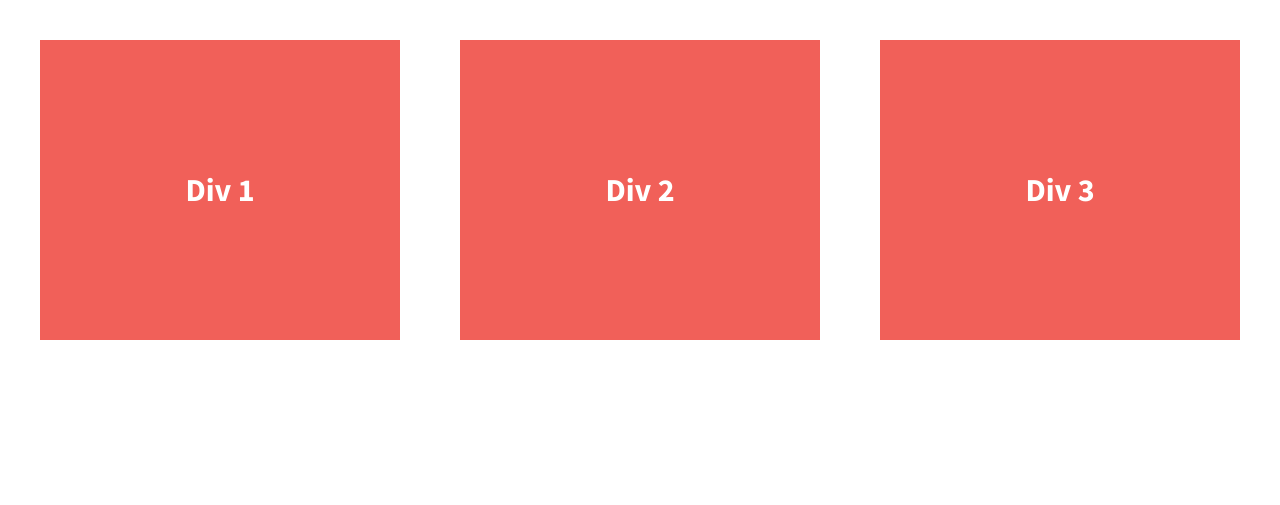
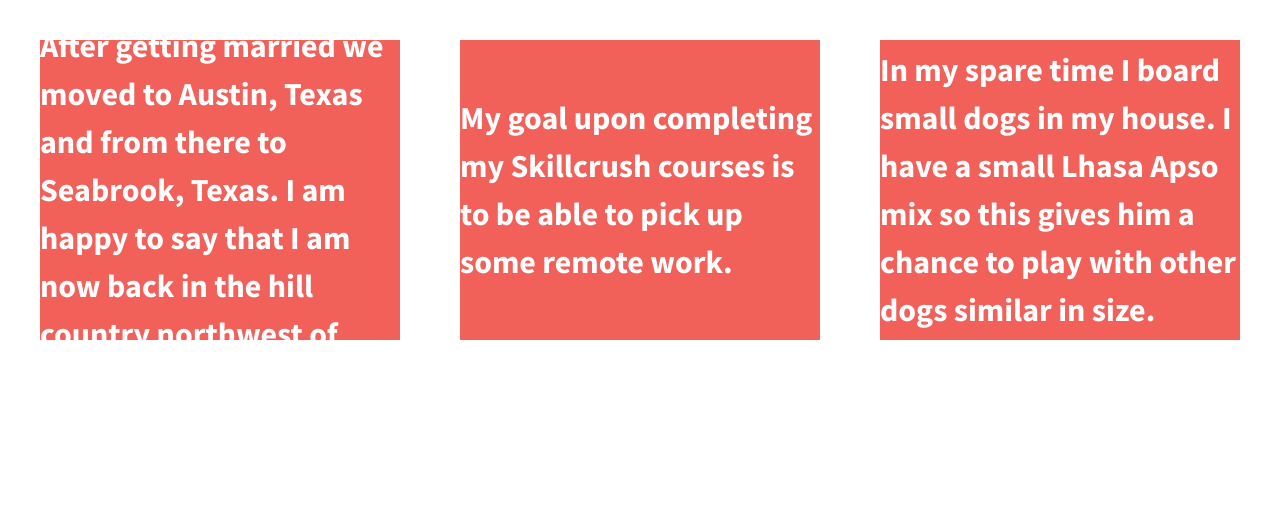
Before and after one commit to PeggyJMatthews/divs-with-flexbox, a plain HTML site: page index.html in a window 1280 px wide. Drawn offline with nearby package versions, Linux system fonts and the light colour scheme.

Commit message:
added content to boxes.

```diff
--- a/index.html
+++ b/index.html
@@ -14,7 +14,10 @@
         <link rel="stylesheet" href="css/main.css">
         <script src="js/vendor/modernizr-2.8.3.min.js"></script>
         <link href='http://fonts.googleapis.com/css?family=Lora:700' rel='stylesheet' type='text/css'>
-        <link href='http://fonts.googleapis.com/css?family=Source+Sans+Pro:400,700' rel='stylesheet' type='text/css'>
+        <link href='http://fonts.googleapis.com/css?family=Source+Sans+Pro:400,700' rel='stylesheet' type='text/css'><link rel="preconnect" href="https://fonts.googleapis.com">
+        <link rel="preconnect" href="https://fonts.gstatic.com" crossorigin>
+        <link href="https://fonts.googleapis.com/css2?family=Open+Sans&display=swap" rel="stylesheet">
+
     </head>
     <body>
         <!--[if lt IE 8]>
@@ -23,13 +26,13 @@
 
         <section class="wrapper">
             <div class="div-1">
-                Div 1
+               <p>I was born in Mountain Home, Idaho but raised in San Antonio, Texas. After getting married we moved to Austin, Texas and from there to Seabrook, Texas. I am happy to say that I am now back in the hill country northwest of Austin, Texas. It took a while to get back but was worth it.</p>
             </div>
             <div class="div-2">
-                Div 2
+                <p>My goal upon completing my Skillcrush courses is to be able to pick up some remote work. </p>
             </div>
             <div class="div-3">
-                Div 3
+                <p>In my spare time I board small dogs in my house. I have a small Lhasa Apso mix so this gives him a chance to play with other dogs similar in size. </p>
             </div>
         </section>
 
```
